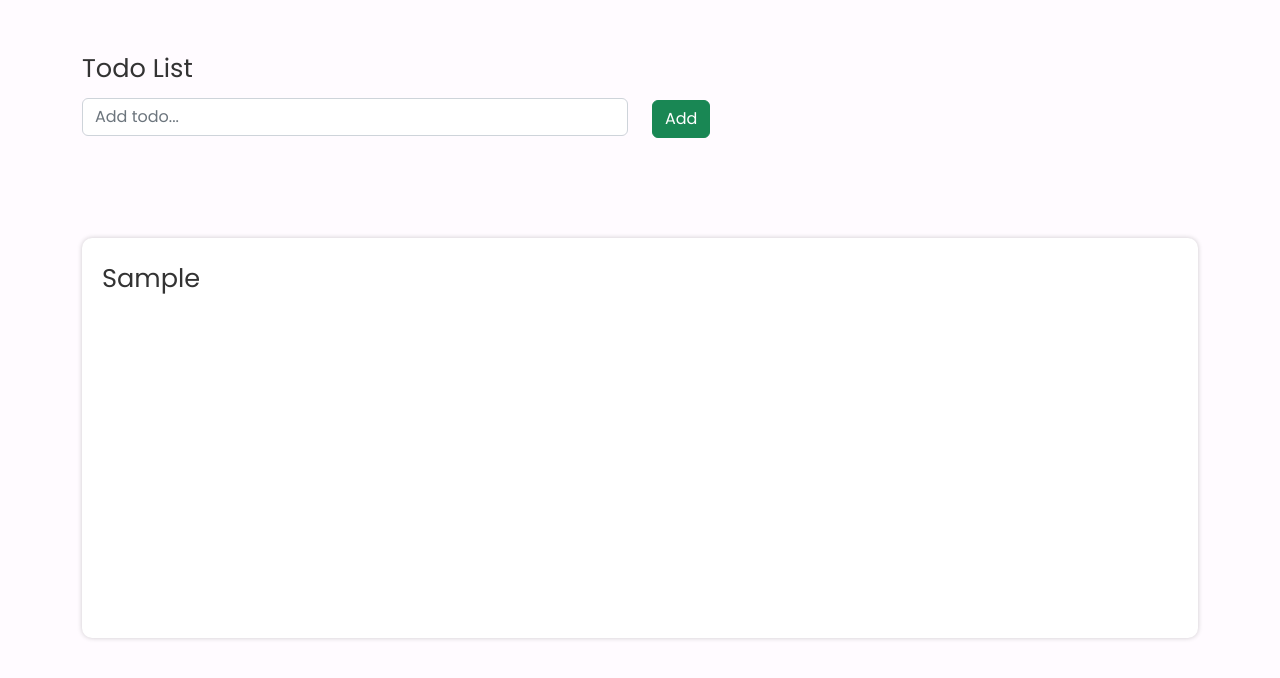
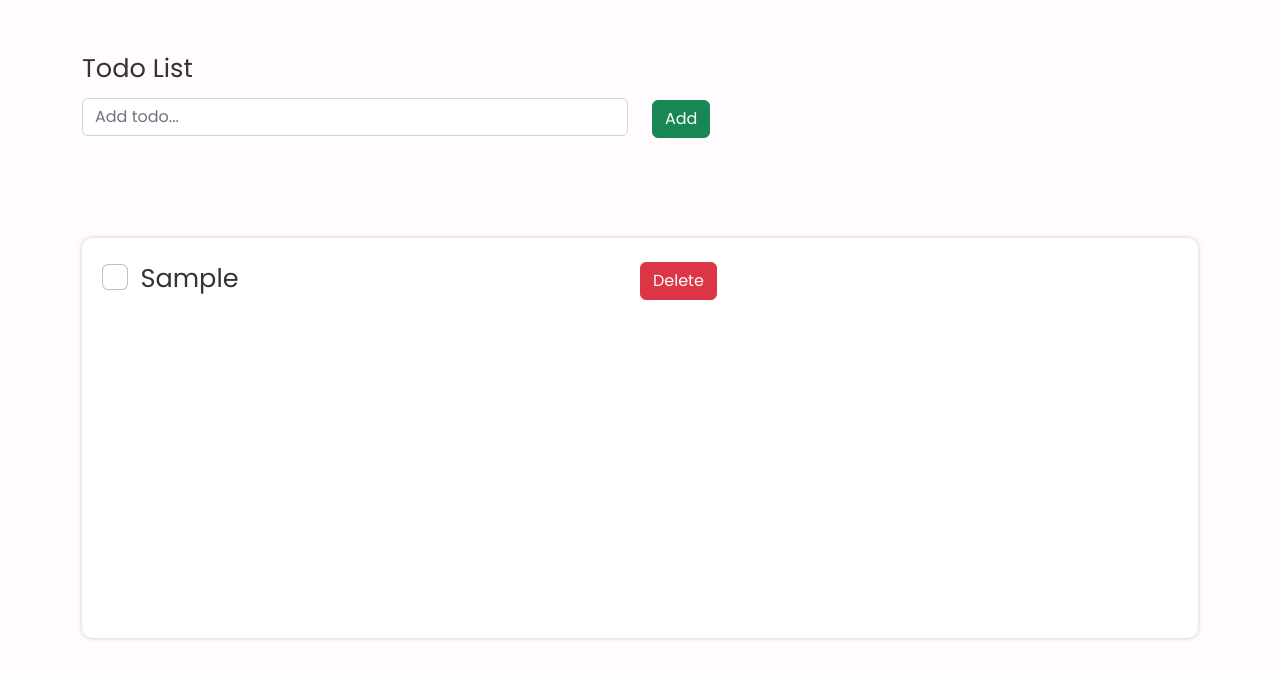
Before and after one commit to aleks930819/typescript-react-todo-app, a React (Vite) app: page / in a window 1280 px wide. Both pictures are taken after typing "Sample" into the empty fields and a click on the button "Add". Shown: the top 678 px of the page. Built offline with nearby package versions, Linux system fonts and the light colour scheme.

Commit message:
added delete and mark as completed todos logic

```diff
--- a/src/App.tsx
+++ b/src/App.tsx
@@ -14,7 +14,7 @@ const App: FC = () => {
   return (
     <Container>
       <Header todos={todos} setTodos={setTodos} />
-      <Todos todos={todos} />
+      <Todos todos={todos} setTodos={setTodos} />
     </Container>
   );
 };
--- a/src/components/Todos/Todos.tsx
+++ b/src/components/Todos/Todos.tsx
@@ -1,16 +1,51 @@
+import { Button, Col, Form, Row } from 'react-bootstrap';
 import { Todo } from '../../shared/interfaces';
 
 interface Props {
   todos: Todo[];
+  setTodos: React.Dispatch<React.SetStateAction<Todo[]>>;
 }
 
-const Todos = ({ todos }: Props) => {
+const Todos = ({ todos, setTodos }: Props) => {
+
+  const changeIsComepleted = (id: string) => {
+    const newTodos = todos.map((todo) => {
+      if (todo.id === id) {
+        todo.completed = !todo.completed;
+      }
+      return todo;
+    });
+    setTodos(newTodos);
+  };
+
+  const deleteTodoHandler = (id: string) => {
+    const newTodos = todos.filter((todo) => todo.id !== id);
+    setTodos(newTodos);
+  };
+
   return (
     <div className="todos-container">
       {todos.map((todo) => (
-        <div key={todo.id} className="todo">
-          <p>{todo.text}</p>
-        </div>
+        <Row
+          className="justify-items-center align-items-center w-100"
+          key={todo.id}
+        >
+          <Col>
+            <Form.Check type="checkbox">
+              <Form.Check.Input
+                type="checkbox"
+                checked={todo.completed}
+                onChange={() => changeIsComepleted(todo.id)}
+              />
+              <Form.Check.Label>{todo.text}</Form.Check.Label>
+            </Form.Check>
+          </Col>
+          <Col>
+            <Button variant="danger" onClick={() => deleteTodoHandler(todo.id)}>
+              Delete
+            </Button>
+          </Col>
+        </Row>
       ))}
     </div>
   );
```
